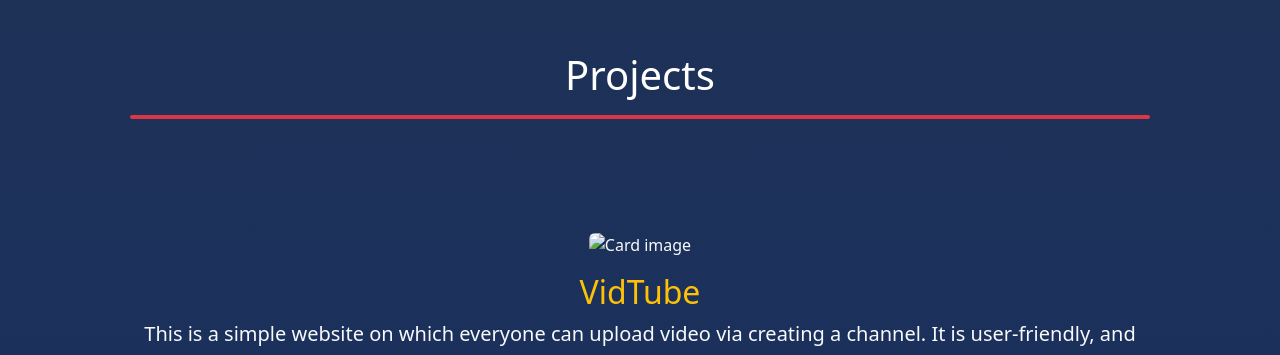
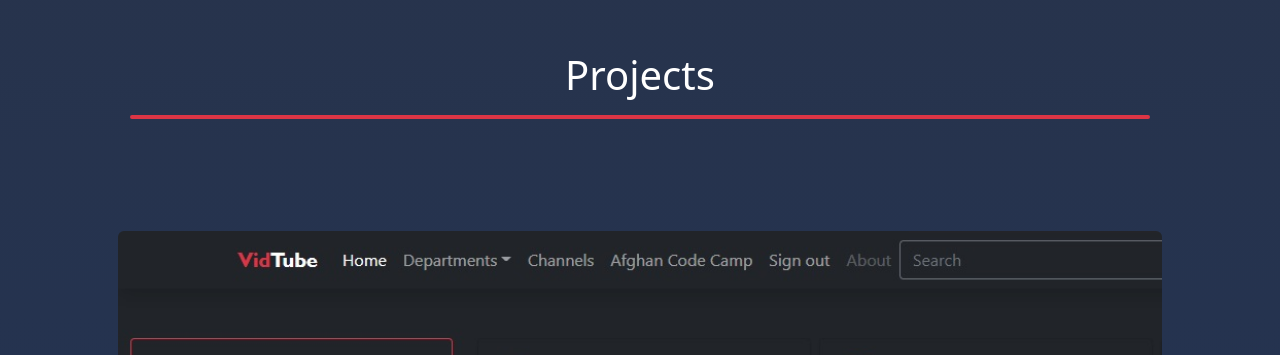
Before and after one commit to ajmir-github/portfolio, a plain HTML site: page index.html in a window 1280 px wide. Shown: the part 2445-2800 px from the top of the page. Drawn offline with nearby package versions, Linux system fonts and the light colour scheme; files that its build step writes are made by us from their sources; the site is published under a folder, as on GitHub Pages, so addresses that start at the root find nothing.

Commit message:
relative path was used for images

```diff
--- a/index.html
+++ b/index.html
@@ -64,7 +64,7 @@
 
       <div class="col-12 col-lg-6 d-flex justify-content-center">
         <div class="observe hero_img" class-onHide="slide-out-right" class-onShow="slide-in-right">
-          <img src="/img/ajmir_raziqi_sm.jpg" alt="Ajmir Raziqi" loading="lazy">
+          <img src="./img/ajmir_raziqi_sm.jpg" alt="Ajmir Raziqi" loading="lazy">
         </div>
       </div>
 
@@ -165,7 +165,7 @@
 
       <div class="text-light col-12 p-md-5 mb-2">
         <div class="my-card observe" class-onShow="slide-in-left" class-onHide="slide-out-left">
-          <img class="card-img" src="/img/vidtube.jpg" alt="Card image" style="width: 100%;">
+          <img class="card-img" src="./img/vidtube.jpg" alt="Card image" style="width: 100%;">
           <div class="card-body">
             <h2 class="card-title text-warning">VidTube</h2>
             <p class="card-text lead">This is a simple website on which everyone can upload video via creating a channel. It is user-friendly, and resembles Youtube.</p>
@@ -179,7 +179,7 @@
 
       <div class="text-light col-12 p-md-5 mb-2">
         <div class="my-card observe" class-onShow="slide-in-right" class-onHide="slide-out-right">
-          <img class="card-img" src="/img/node.png" alt="Card image" style="width: 100%;">
+          <img class="card-img" src="./img/node.png" alt="Card image" style="width: 100%;">
           <div class="card-body">
             <h2 class="card-title text-warning">Node Backend Server</h2>
             <p class="card-text lead">Node_Backend_Server is a backend server developed for ReactJS and NextJS. It is designed for blog websites. It's APIs are documented for public use.</p>
@@ -195,7 +195,7 @@
 
       <div class="text-light col-12 p-md-5 mb-2">
         <div class="my-card observe" class-onShow="slide-in-left" class-onHide="slide-out-left">
-          <img class="card-img" src="/img/afghan_gallary.png" alt="Card image" style="width: 100%;">
+          <img class="card-img" src="./img/afghan_gallary.png" alt="Card image" style="width: 100%;">
           <div class="card-body">
             <h2 class="card-title text-warning">Afghan Gallary Web App</h2>
             <p class="card-text lead">It is an image-based web app that is fully SEO optimized and let photographers upload their images. Also, it resized the images for their posts for having better page loading.</p>
@@ -209,7 +209,7 @@
 
       <div class="text-light col-12 p-md-5 mb-2">
         <div class="my-card observe" class-onShow="slide-in-right" class-onHide="slide-out-right">
-          <img class="card-img" src="/img/dotblog.jpg" alt="Card image" style="width: 100%;">
+          <img class="card-img" src="./img/dotblog.jpg" alt="Card image" style="width: 100%;">
           <div class="card-body">
             <h2 class="card-title text-warning">DotBlog Web Application</h2>
             <p class="card-text lead">It is a content-based application that has user authentication system to let users update and delete their own posted contents.</p>
```
